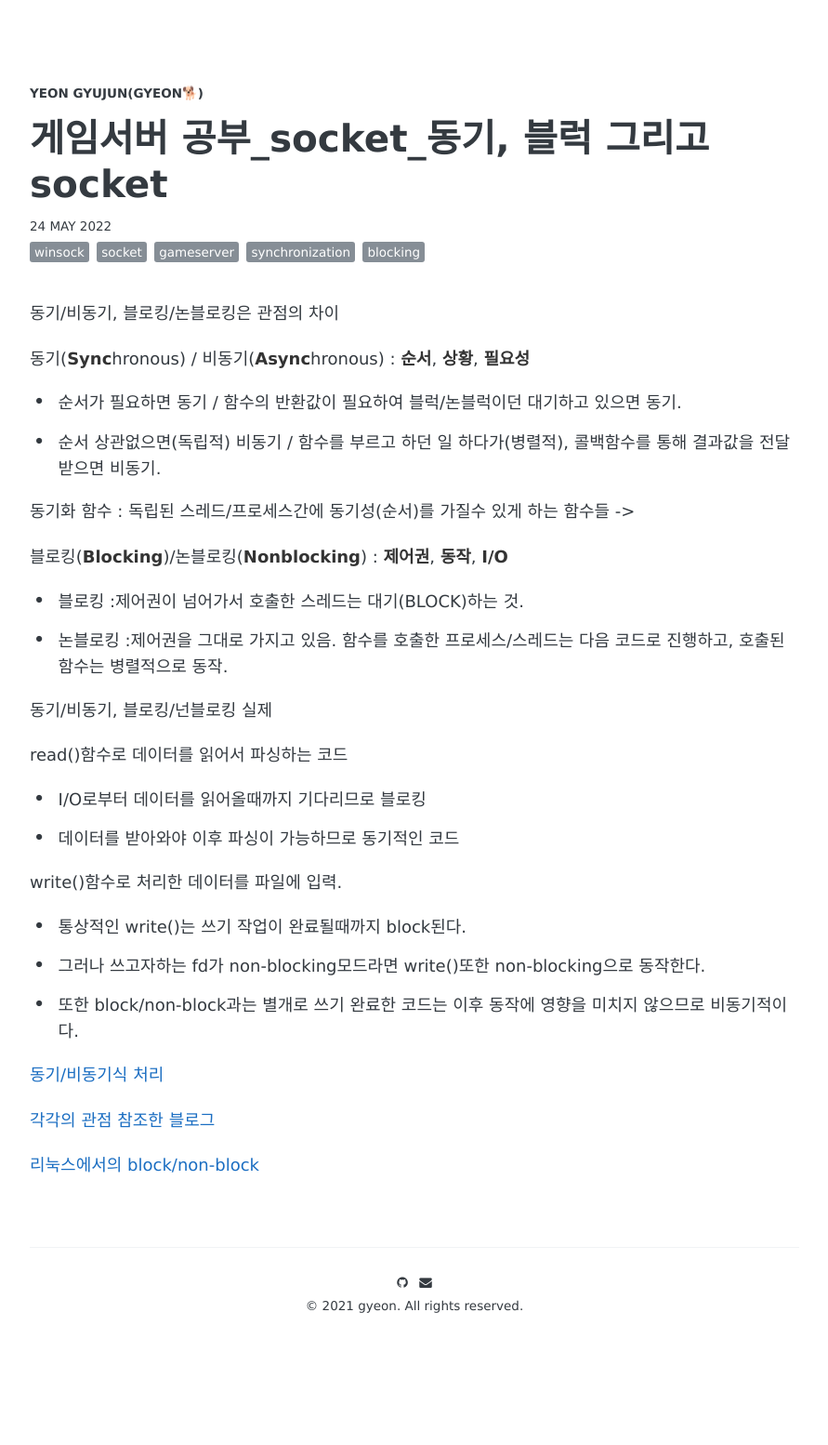
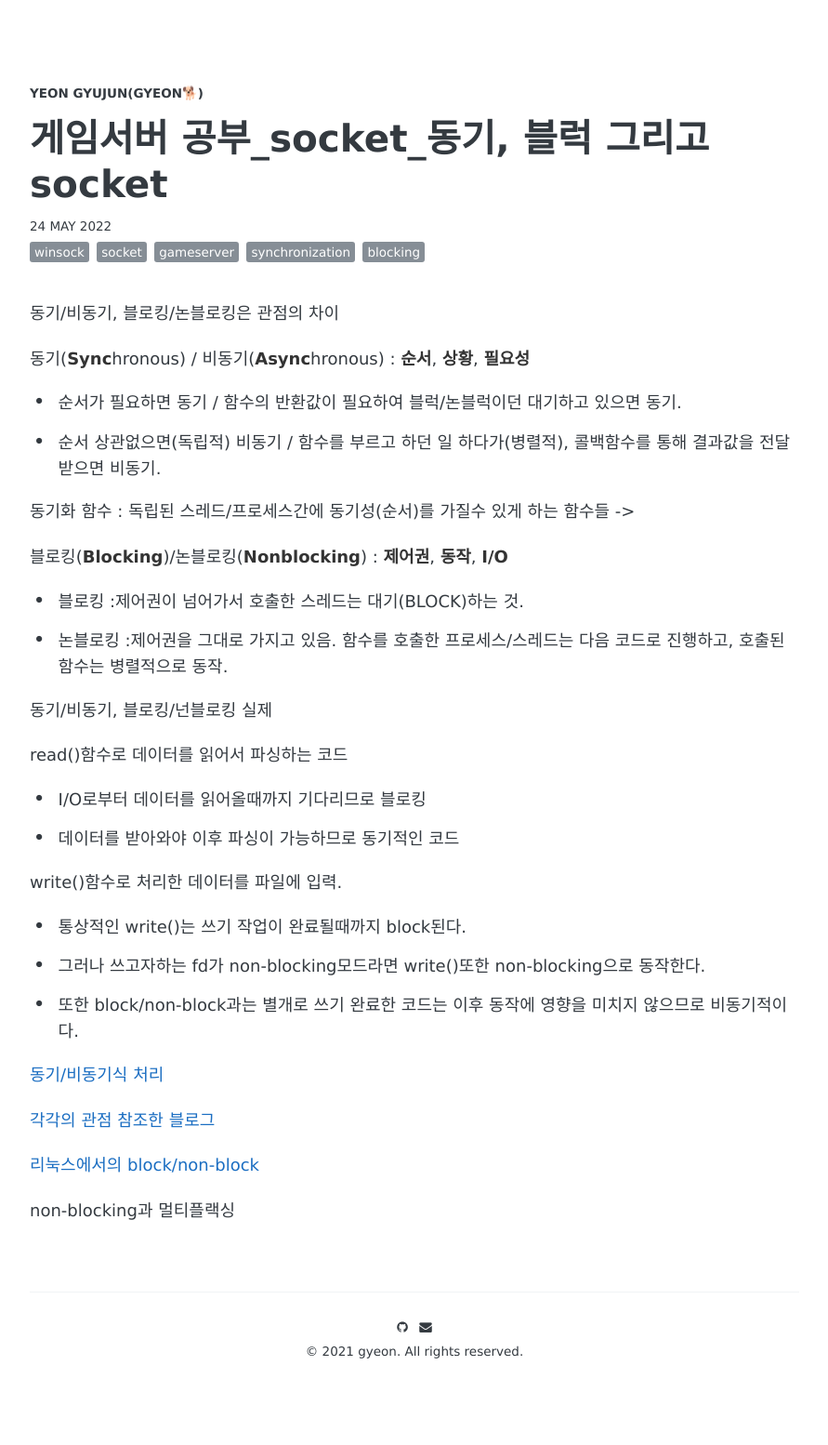
Before and after one commit to gyujun9403/gyujun9403.github.io, a Jekyll site: the page built from _posts/2022-05-09-sync_block_select.md, in a window 1280 px wide. Shown: the whole page at 93% size, without its empty margins (194-1085 px from the left). Built offline with Jekyll 4.4.1, drawn with Linux system fonts in a browser that asks for light colours; some web fonts are replaced; comment, search, counter and statistics services are not loaded; before the commit the page ends 1506 px from its top, so only the background shows below that.

Commit message:
작성중

```diff
--- a/_posts/2022-05-09-sync_block_select.md
+++ b/_posts/2022-05-09-sync_block_select.md
@@ -36,3 +36,5 @@ write()함수로 처리한 데이터를 파일에 입력.
 [각각의 관점 참조한 블로그](https://velog.io/@nittre/%EB%B8%94%EB%A1%9C%ED%82%B9-Vs.-%EB%85%BC%EB%B8%94%EB%A1%9C%ED%82%B9-%EB%8F%99%EA%B8%B0-Vs.-%EB%B9%84%EB%8F%99%EA%B8%B0)
 
 [리눅스에서의 block/non-block](https://www.linuxtoday.com/blog/blocking-and-non-blocking-i-0/)
+
+non-blocking과 멀티플랙싱
```
